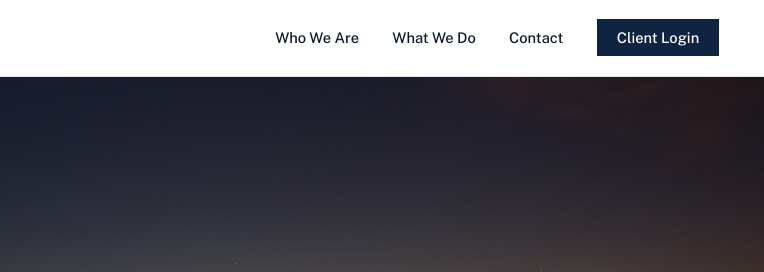
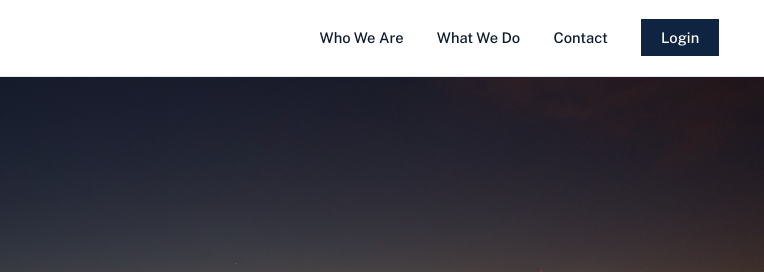
Before and after one commit to polardawg37-dot/prometheusquant-website, a plain HTML site: page index.html in a window 1280 px wide. Shown: the top 272 px of the page, 516-1280 px from the left. Drawn offline with nearby package versions, Linux system fonts and the light colour scheme.

Commit message:
Update index.html
Removed "client"

```diff
--- a/index.html
+++ b/index.html
@@ -50,7 +50,7 @@
       <li><a href="who-we-are.html">Who We Are</a></li>
       <li><a href="what-we-do.html">What We Do</a></li>
       <li><a href="contact.html">Contact</a></li>
-      <li><a href="client-login.html" class="login-btn">Client Login</a></li>
+      <li><a href="login.html" class="login-btn">Login</a></li>
     </ul>
   </div>
 </header>
```
